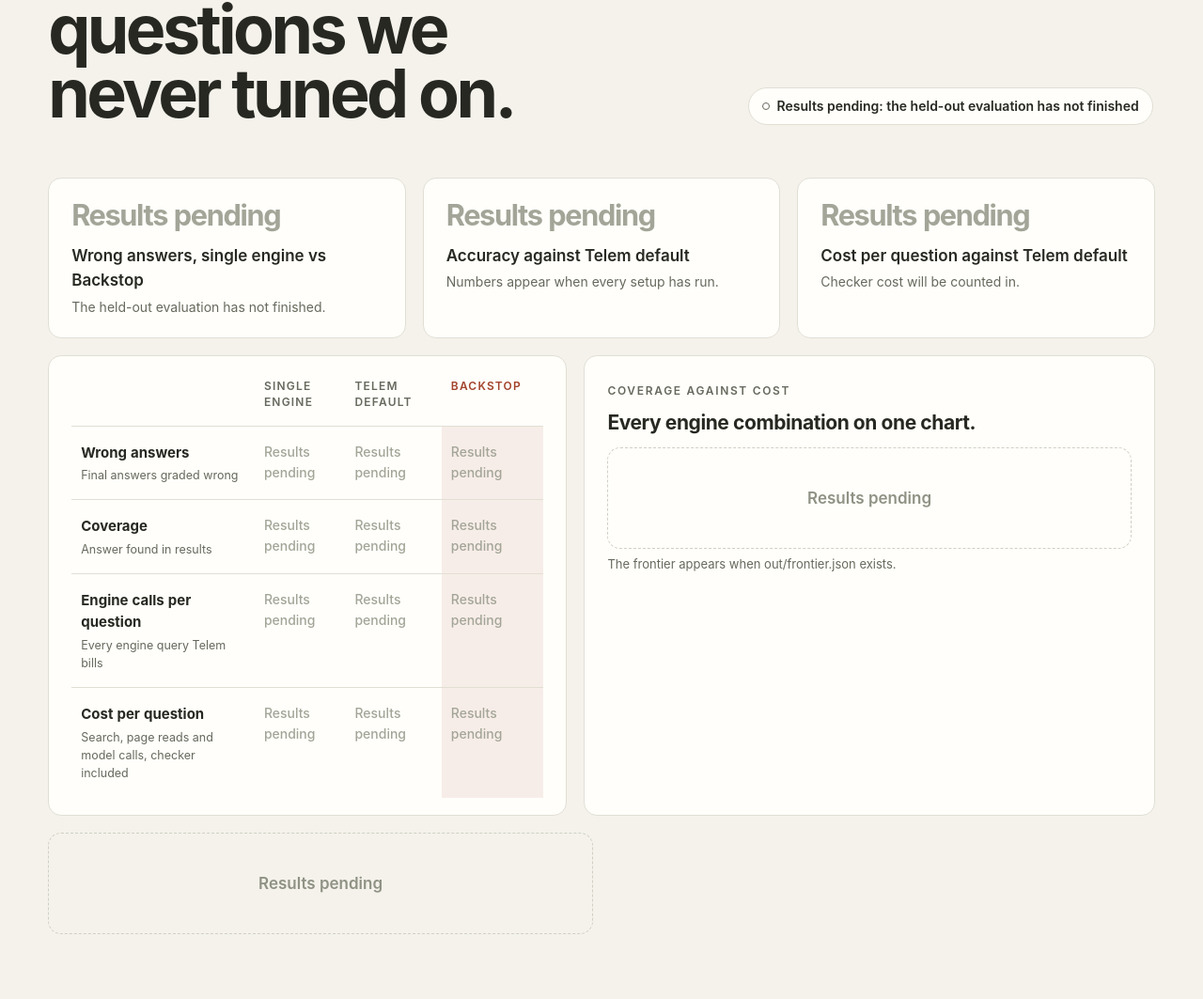
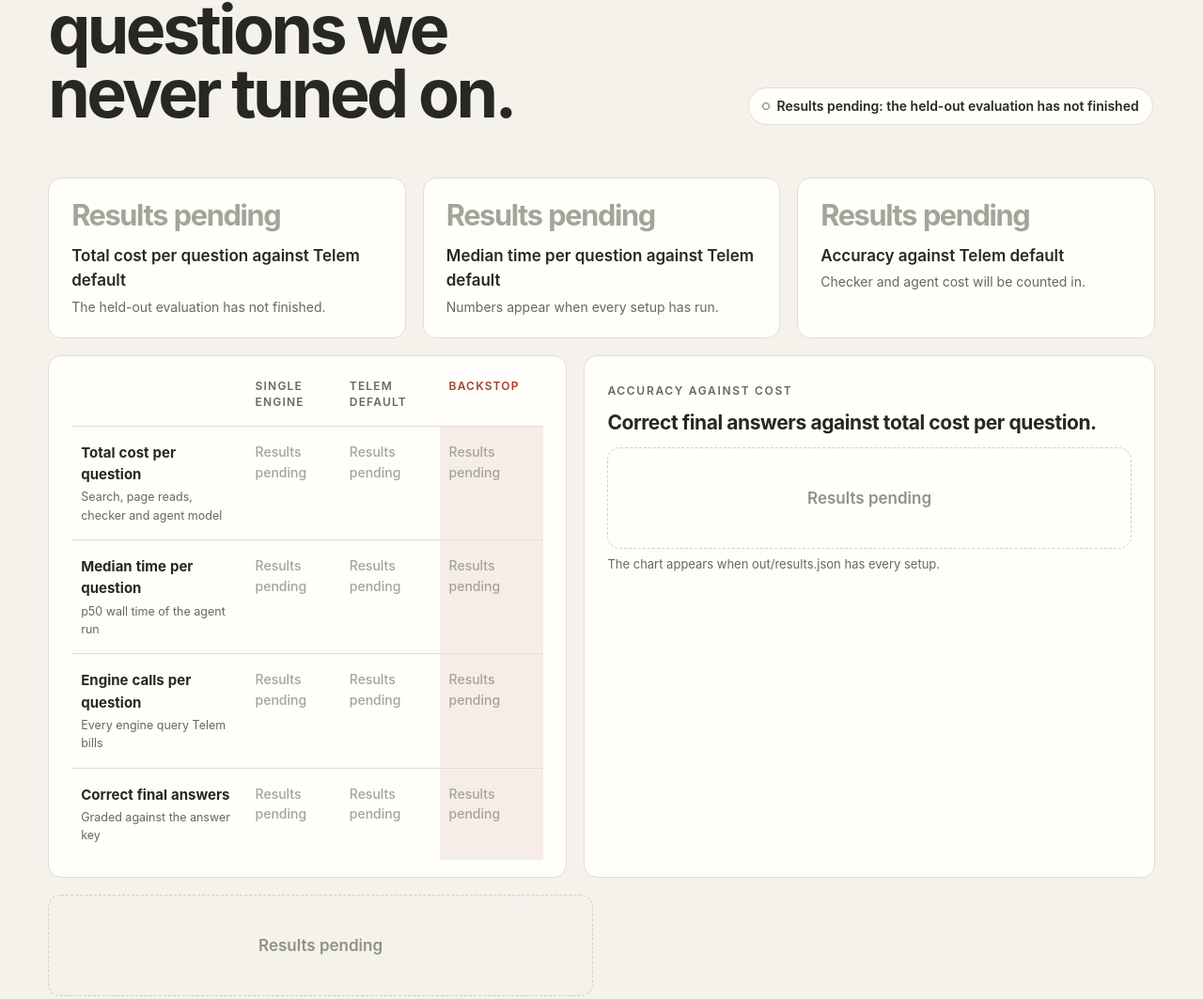
Before and after one commit to oliverrowebardeen/backstop, a plain HTML site: page ui/index.html in a window 1280 px wide. Shown: the part 4595-5658 px from the top of the page at 94% size. Drawn offline with Linux system fonts and the light colour scheme; no server answers.

Commit message:
S7 fix: Results lead with cost and time, accuracy shown as Backstop = Telem default, accuracy vs cost chart
Tiles: total cost per question, median time (p50), then accuracy as an equality with the counts
underneath. Table: total cost, p50 time, engine calls per question, correct answers. The coverage
row and retrieval-coverage frontier chart are gone (out/results.md keeps them); the new chart plots
correct final answers against total cost per question for single, Telem default and Backstop, every
number from out/results.json and Results pending without it.

Co-Authored-By: Claude Opus 5.5 <noreply@anthropic.com>

```diff
--- a/ui/app.js
+++ b/ui/app.js
@@ -14,9 +14,6 @@ const el = (tag, cls, text) => {
 const reduced = matchMedia('(prefers-reduced-motion: reduce)').matches;
 const params = new URLSearchParams(location.search);
 if (params.has('still')) document.documentElement.classList.add('still');
-async function getJSON(path) {
-  try { const r = await fetch(path, {cache: 'no-store'}); return r.ok ? await r.json() : null; } catch { return null; }
-}
 
 // Hero.
 const canvas = $('.hero .dots');
@@ -99,11 +96,9 @@ function initCopy() {
 }
 
 async function initData() {
-  const config = await getJSON('/config');
-  const firstEngine = config?.first_engine || 'tavily';
   let rescueTable = null;
-  try { ({rescueTable} = await loadResults($('#results'), {firstEngine})); } catch { /* results show their pending state */ }
-  drawFlow($('#how'), flowLabels(rescueTable, 'tavily'));
+  try { ({rescueTable} = await loadResults($('#results'))); } catch { /* results show their pending state */ }
+  drawFlow($('#how'), flowLabels(rescueTable));
 }
 
 initAutopsy();
--- a/ui/index.html
+++ b/ui/index.html
@@ -242,8 +242,8 @@
             </table>
           </div>
           <figure class="chart-card">
-            <figcaption><p class="label">Coverage against cost</p><p class="chart-title">Every engine combination on one&nbsp;chart.</p></figcaption>
-            <div class="frontier-chart"></div>
+            <figcaption><p class="label">Accuracy against cost</p><p class="chart-title">Correct final answers against total cost per&nbsp;question.</p></figcaption>
+            <div class="accuracy-chart"></div>
             <p class="chart-note"></p>
           </figure>
         </div>
--- a/ui/results.js
+++ b/ui/results.js
@@ -3,29 +3,18 @@
 // A setup may finish slightly fewer runs than the test split (a failed run is not scored).
 // Each setup is then reported on its own count, which must cover at least 95% of the split.
 const scored = (block, n) => block.n ?? n;
-const coverageOk = (m, n) => Number.isInteger(m) && m <= n && m >= Math.ceil(0.95 * n);
+const scoredEnough = (m, n) => Number.isInteger(m) && m <= n && m >= Math.ceil(0.95 * n);
 function proofMetrics(results) {
   if (!results || !Number.isInteger(results.n_test) || results.n_test <= 0) return null;
   const n = results.n_test;
   const {single, telem_default: baseline, second_opinion: ours} = results.setups || {};
-  if (![single, baseline, ours].every(s => s && coverageOk(scored(s, n), n) && s.correct + s.wrong + s.declined === scored(s, n))) return null;
+  if (![single, baseline, ours].every(s => s && scoredEnough(scored(s, n), n) && s.correct + s.wrong + s.declined === scored(s, n))) return null;
   const sameCount = scored(single, n) === scored(ours, n);
   const wrong = !single.wrong ? null : sameCount ? 100 * (single.wrong - ours.wrong) / single.wrong
     : 100 * (single.wrong_rate - ours.wrong_rate) / single.wrong_rate;
   const accuracy = 100 * (ours.accuracy - baseline.accuracy);
   const cost = baseline.cost_per_q_total > 0 ? 100 * (baseline.cost_per_q_total - ours.cost_per_q_total) / baseline.cost_per_q_total : null;
   return {n, wrong, accuracy, cost, single, baseline, ours};
-}
-
-/** Nondominated observed points. Never force Backstop onto the efficient frontier. */
-function efficientFrontier(points) {
-  const sorted = [...points].sort((a, b) => a.cost - b.cost || b.accuracy - a.accuracy);
-  let best = -1;
-  return sorted.filter(point => {
-    if (point.accuracy <= best) return false;
-    best = point.accuracy;
-    return true;
-  });
 }
 
 const SETUPS = [['single', 'Single engine'], ['telem_default', 'Telem default'], ['second_opinion', 'Backstop']];
@@ -53,20 +42,6 @@ async function getJSON(url) {
   } catch { return null; }
 }
 
-/** Coverage points by setup from frontier.json (answer found in results, not answer accuracy). */
-export function coverageBySetup(frontier, firstEngine = 'tavily') {
-  if (!frontier || !Array.isArray(frontier.points)) return {};
-  const find = predicate => frontier.points.find(predicate) || null;
-  // Prefer measured agent runs (same cohort for all three setups) over the one-search hit matrix.
-  const runs = Array.isArray(frontier.measured_runs) ? frontier.measured_runs : [];
-  const run = kind => runs.find(p => p.kind === kind) || null;
-  return {
-    single: run('single') || find(p => p.kind === 'combo' && p.engines?.length === 1 && p.engines[0] === firstEngine),
-    telem_default: run('telem_default') || find(p => p.kind === 'telem_default'),
-    second_opinion: run('second_opinion') || find(p => p.kind === 'second_opinion'),
-  };
-}
-
 /** Preserve the removed presentation endpoint's checks on the /results payload. */
 export function validateResults(results) {
   if (!results || ['fake', 'fixture', 'simulated'].some(flag => results[flag]) ||
@@ -78,7 +53,7 @@ export function validateResults(results) {
     if (!block) return false;
     const counts = [block.correct, block.wrong, block.declined];
     return counts.every(count => Number.isInteger(count) && count >= 0) &&
-      coverageOk(scored(block, n), n) && counts.reduce((sum, count) => sum + count, 0) === scored(block, n) &&
+      scoredEnough(scored(block, n), n) && counts.reduce((sum, count) => sum + count, 0) === scored(block, n) &&
       ['accuracy', 'wrong_rate', 'cost_per_q_total'].every(field => Number.isFinite(block[field]) && block[field] >= 0) &&
       Math.abs(block.accuracy - block.correct / scored(block, n)) <= .00011 &&
       Math.abs(block.wrong_rate - block.wrong / scored(block, n)) <= .00011;
@@ -100,32 +75,24 @@ function cell(text, sub) {
   return td;
 }
 
-function renderTable(table, metrics, coverage) {
+const seconds = ms => `${(ms / 1000).toFixed(1)} s`;
+const pick = (metrics, key) => metrics[{single: 'single', telem_default: 'baseline', second_opinion: 'ours'}[key]];
+const latencyOk = block => Number.isFinite(block.latency_p50_ms) && block.latency_p50_ms > 0;
+/** Equal within half a point: the two setups answered the same share of questions. */
+export const sameAccuracy = (a, b) => Math.abs(a.accuracy - b.accuracy) < 0.005;
+
+function renderTable(table, metrics) {
   const body = table.querySelector('tbody');
   body.replaceChildren();
   const rows = [
-    ['Wrong answers', 'Final answers graded wrong', key => {
-      if (!metrics) return [PENDING];
-      const s = metrics[{single: 'single', telem_default: 'baseline', second_opinion: 'ours'}[key]];
-      return [pct(s.wrong / scored(s, metrics.n)), `${s.wrong} of ${scored(s, metrics.n)} questions`];
-    }],
-    ['Coverage', 'Answer found in results', key => {
-      const p = coverage[key];
-      if (!p || !Number.isFinite(p.coverage)) return [PENDING];
-      const n = p.n_questions;
-      const count = Number.isInteger(n) ? `${Math.round(p.coverage * n)} of ${n} questions` : 'count not recorded';
-      return [pct(p.coverage), p.simulated ? `${count}, simulated` : count];
-    }],
-    ['Engine calls per question', 'Every engine query Telem bills', key => {
-      if (!metrics) return [PENDING];
-      const s = metrics[{single: 'single', telem_default: 'baseline', second_opinion: 'ours'}[key]];
-      return Number.isFinite(s.engine_calls_per_q) ? [s.engine_calls_per_q.toFixed(2), `over ${scored(s, metrics.n)} questions`] : [PENDING];
-    }],
-    ['Cost per question', 'Search, page reads and model calls, checker included', key => {
-      if (!metrics) return [PENDING];
-      const s = metrics[{single: 'single', telem_default: 'baseline', second_opinion: 'ours'}[key]];
-      return Number.isFinite(s.cost_per_q_total) ? [usd(s.cost_per_q_total), `over ${scored(s, metrics.n)} questions`] : [PENDING];
-    }],
+    ['Total cost per question', 'Search, page reads, checker and agent model', s =>
+      Number.isFinite(s.cost_per_q_total) ? [usd(s.cost_per_q_total), `over ${scored(s, metrics.n)} questions`] : [PENDING]],
+    ['Median time per question', 'p50 wall time of the agent run', s =>
+      latencyOk(s) ? [seconds(s.latency_p50_ms), `over ${scored(s, metrics.n)} questions`] : [PENDING]],
+    ['Engine calls per question', 'Every engine query Telem bills', s =>
+      Number.isFinite(s.engine_calls_per_q) ? [s.engine_calls_per_q.toFixed(2), `over ${scored(s, metrics.n)} questions`] : [PENDING]],
+    ['Correct final answers', 'Graded against the answer key', s =>
+      [`${s.correct}/${scored(s, metrics.n)}`, pct(s.correct / scored(s, metrics.n))]],
   ];
   for (const [label, sub, value] of rows) {
     const tr = el('tr');
@@ -134,7 +101,7 @@ function renderTable(table, metrics, coverage) {
     th.append(el('span', 'cell-main', label), el('span', 'cell-sub', sub));
     tr.append(th);
     for (const [key] of SETUPS) {
-      const [main, detail] = value(key);
+      const [main, detail] = metrics ? value(pick(metrics, key)) : [PENDING];
       const td = cell(main, detail);
       if (main === PENDING) td.classList.add('is-pending');
       if (key === 'second_opinion') td.classList.add('is-ours');
@@ -144,79 +111,79 @@ function renderTable(table, metrics, coverage) {
   }
 }
 
+/** Cost and time lead; accuracy is shown as equal when it is. */
 function renderHeadline(root, metrics) {
   const tiles = root.querySelector('.headline-numbers');
   tiles.replaceChildren();
-  const tile = (value, label, detail, pending) => {
-    const box = el('div', `headline-tile${pending ? ' is-pending' : ''}`);
+  const tile = (value, label, detail, pending, cls = '') => {
+    const box = el('div', `headline-tile${pending ? ' is-pending' : ''}${cls ? ` ${cls}` : ''}`);
     box.append(el('p', 'tile-value', value), el('p', 'tile-label', label), el('p', 'tile-detail', detail));
     tiles.append(box);
   };
   if (!metrics) {
-    tile(PENDING, 'Wrong answers, single engine vs Backstop', 'The held-out evaluation has not finished.', true);
-    tile(PENDING, 'Accuracy against Telem default', 'Numbers appear when every setup has run.', true);
-    tile(PENDING, 'Cost per question against Telem default', 'Checker cost will be counted in.', true);
+    tile(PENDING, 'Total cost per question against Telem default', 'The held-out evaluation has not finished.', true);
+    tile(PENDING, 'Median time per question against Telem default', 'Numbers appear when every setup has run.', true);
+    tile(PENDING, 'Accuracy against Telem default', 'Checker and agent cost will be counted in.', true);
     return;
   }
-  const {n, single, baseline, ours} = metrics;
-  const of = b => `${b.wrong} of ${scored(b, n)}`;
-  tile(pct(ours.wrong_rate), 'Wrong answers, Backstop',
-    `Backstop ${of(ours)}, single engine ${of(single)}, Telem default ${of(baseline)}`);
-  // "No accuracy loss" only when the measured rate is not below Telem default's.
-  const noLoss = ours.accuracy >= baseline.accuracy;
-  tile(noLoss ? 'No accuracy loss' : `${pct(ours.accuracy)} vs ${pct(baseline.accuracy)}`, 'Accuracy, Backstop vs Telem default',
-    `${ours.correct} of ${scored(ours, n)} correct vs ${baseline.correct} of ${scored(baseline, n)}`);
+  const {n, baseline, ours} = metrics;
   const cost = metrics.cost;
-  tile(cost === null ? PENDING : `${Math.abs(cost).toFixed(1)}% ${cost >= 0 ? 'lower' : 'higher'}`, 'Cost per question against Telem default',
-    `${usd(ours.cost_per_q_total)} vs ${usd(baseline.cost_per_q_total)}, checker included`, cost === null);
+  tile(cost === null ? PENDING : `${Math.abs(cost).toFixed(1)}% ${cost >= 0 ? 'lower' : 'higher'}`, 'Total cost per question, Backstop vs Telem default',
+    `${usd(ours.cost_per_q_total)} vs ${usd(baseline.cost_per_q_total)}, checker and agent model included`, cost === null);
+  if (latencyOk(ours) && latencyOk(baseline)) {
+    const change = 100 * (baseline.latency_p50_ms - ours.latency_p50_ms) / baseline.latency_p50_ms;
+    tile(`${Math.abs(change).toFixed(1)}% ${change >= 0 ? 'faster' : 'slower'}`, 'Median time per question, Backstop vs Telem default',
+      `${seconds(ours.latency_p50_ms)} vs ${seconds(baseline.latency_p50_ms)} (p50)`);
+  } else tile(PENDING, 'Median time per question against Telem default', 'Latency was not recorded.', true);
+  const counts = `${ours.correct}/${scored(ours, n)} vs ${baseline.correct}/${scored(baseline, n)} correct`;
+  if (sameAccuracy(ours, baseline)) tile('Backstop = Telem default', 'Accuracy', counts, false, 'is-equal');
+  else tile(`${pct(ours.accuracy)} vs ${pct(baseline.accuracy)}`, 'Accuracy, Backstop vs Telem default', counts);
 }
 
-export function drawFrontier(container, frontier) {
-  const points = frontier && Array.isArray(frontier.points) ? frontier.points.filter(p => Number.isFinite(p.coverage) && Number.isFinite(p.cost_per_q)) : [];
+/** Correct final answers against total cost per question, one labelled point per setup. */
+export function drawAccuracyCost(container, metrics) {
   const note = container.parentElement.querySelector('.chart-note');
-  if (!points.length) {
+  const points = metrics ? SETUPS.map(([key, name]) => ({key, name, s: pick(metrics, key)}))
+    .filter(p => Number.isFinite(p.s.cost_per_q_total) && Number.isFinite(p.s.accuracy)) : [];
+  if (points.length < SETUPS.length) {
     container.replaceChildren(el('p', 'pending-box', PENDING));
-    if (note) note.textContent = 'The frontier appears when out/frontier.json exists.';
+    if (note) note.textContent = 'The chart appears when out/results.json has every setup.';
     return;
   }
-  const W = 900, H = 470, L = 78, R = 30, T = 24, B = 70;
-  const maxCost = Math.max(...points.map(p => p.cost_per_q)) * 1.12;
+  const W = 620, H = 400, L = 64, R = 34, T = 24, B = 62;
+  const maxCost = Math.max(...points.map(p => p.s.cost_per_q_total)) * 1.18;
+  // A scatter needs no zero baseline; the floor is a round 5 points, at least 8 below the lowest setup.
+  const floor = Math.max(0, Math.floor((Math.min(...points.map(p => p.s.accuracy)) - 0.08) * 20) / 20);
   const x = v => L + (v / maxCost) * (W - L - R);
-  const y = v => H - B - v * (H - T - B);
-  const ours = points.find(p => p.kind === 'second_opinion');
-  const base = points.find(p => p.kind === 'telem_default');
-  const n = base?.n_questions || ours?.n_questions || points[0].n_questions;
+  const y = v => H - B - ((v - floor) / (1 - floor)) * (H - T - B);
   const chart = svg('svg', {viewBox: `0 0 ${W} ${H}`, role: 'img', class: 'frontier-svg',
-    'aria-label': `Answer found in results against search cost per question for ${points.length} setups on ${n || 'the'} held-out questions.`});
+    'aria-label': `Correct final answers against total cost per question: ${points.map(p => `${p.name} ${pct(p.s.accuracy)} at ${usd(p.s.cost_per_q_total)}`).join(', ')}.`});
+  const steps = Math.round((1 - floor) / 0.05);
+  for (let i = 0; i <= steps; i += 1) {
+    const value = floor + i * 0.05, gy = y(value);
+    chart.append(svg('line', {x1: L, x2: W - R, y1: gy, y2: gy, class: 'grid'}), svg('text', {x: L - 12, y: gy + 4, 'text-anchor': 'end', class: 'tick-label'}, `${Math.round(value * 100)}%`));
+  }
   for (let i = 0; i <= 4; i += 1) {
-    const gy = y(i / 4);
-    chart.append(svg('line', {x1: L, x2: W - R, y1: gy, y2: gy, class: 'grid'}), svg('text', {x: L - 12, y: gy + 4, 'text-anchor': 'end', class: 'tick-label'}, `${i * 25}%`));
     const value = (maxCost * i) / 4;
     chart.append(svg('text', {x: x(value), y: H - B + 24, 'text-anchor': 'middle', class: 'tick-label'}, `$${value.toFixed(3)}`));
   }
   chart.append(svg('line', {x1: L, x2: L, y1: T, y2: H - B, class: 'axis'}), svg('line', {x1: L, x2: W - R, y1: H - B, y2: H - B, class: 'axis'}));
-  const combos = points.filter(p => p.kind === 'combo');
-  const front = efficientFrontier(combos.map(p => ({...p, cost: p.cost_per_q, accuracy: p.coverage})));
-  if (front.length > 1) chart.append(svg('polyline', {points: front.map(p => `${x(p.cost)},${y(p.accuracy)}`).join(' '), class: 'front-line'}));
-  for (const p of combos) {
-    const dot = svg('circle', {cx: x(p.cost_per_q), cy: y(p.coverage), r: 4, class: 'dot-combo'});
-    dot.append(svg('title', {}, `${(p.engines || []).join(' + ')}: ${pct(p.coverage)} found, $${p.cost_per_q.toFixed(4)} per question`));
-    chart.append(dot);
-  }
-  const label = (p, text, cls, dx, dy) => {
-    const dot = svg('circle', {cx: x(p.cost_per_q), cy: y(p.coverage), r: cls === 'ours' ? 8 : 7, class: `dot-${cls}`});
-    dot.append(svg('title', {}, `${text}: ${pct(p.coverage)} found, $${p.cost_per_q.toFixed(4)} per question`));
-    chart.append(dot, svg('text', {x: x(p.cost_per_q) + dx, y: y(p.coverage) + dy, class: `point-label label-${cls}`, 'text-anchor': dx < 0 ? 'end' : 'start'}, text));
-  };
-  if (base) label(base, 'Telem default', 'base', -14, 26);
-  if (ours) label(ours, ours.simulated ? 'Backstop (simulated)' : 'Backstop', 'ours', 14, -14);
-  chart.append(svg('text', {x: (L + W - R) / 2, y: H - 14, 'text-anchor': 'middle', class: 'axis-label'}, 'search cost per question'),
-    svg('text', {transform: `translate(20 ${(T + H - B) / 2}) rotate(-90)`, 'text-anchor': 'middle', class: 'axis-label'}, 'answer found in results'));
+  const ordered = [...points].sort((a, b) => a.s.cost_per_q_total - b.s.cost_per_q_total);
+  ordered.forEach((p, i) => {
+    const cx = x(p.s.cost_per_q_total), cy = y(p.s.accuracy);
+    const count = scored(p.s, metrics.n);
+    const dot = svg('circle', {cx, cy, r: p.key === 'second_opinion' ? 9 : 8, class: `dot-${p.key}`});
+    dot.append(svg('title', {}, `${p.name}: ${p.s.correct} of ${count} correct (${pct(p.s.accuracy)}), ${usd(p.s.cost_per_q_total)} total per question`));
+    // Labels alternate above and below so nearby points never collide.
+    const above = i % 2 === 0;
+    chart.append(dot,
+      svg('text', {x: cx, y: cy + (above ? -32 : 34), 'text-anchor': 'middle', class: `point-label${p.key === 'second_opinion' ? ' label-ours' : ''}`}, p.name),
+      svg('text', {x: cx, y: cy + (above ? -15 : 51), 'text-anchor': 'middle', class: 'point-sub'}, `${p.s.correct}/${count} correct, ${usd(p.s.cost_per_q_total)}`));
+  });
+  chart.append(svg('text', {x: (L + W - R) / 2, y: H - 14, 'text-anchor': 'middle', class: 'axis-label'}, 'total cost per question'),
+    svg('text', {transform: `translate(20 ${(T + H - B) / 2}) rotate(-90)`, 'text-anchor': 'middle', class: 'axis-label'}, 'correct final answers'));
   container.replaceChildren(chart);
-  if (note) {
-    const parts = [`${combos.length} engine combinations`, n ? `${n} held-out questions` : null, frontier.non_trap_only ? 'traps excluded' : null].filter(Boolean);
-    note.textContent = `${parts.join(', ')}.${!ours?.simulated && ours?.label === 'measured agent runs' ? ` Small dots: one search per engine combination. Labelled points: measured agent runs on ${ours.n_questions} questions, search and checker cost per question.` : ''}${ours?.simulated ? ` The Backstop point is simulated (${String(ours.label || 'not measured').replace(/^simulated,?\s*/i, '') || 'not measured'}) until the held-out evaluation runs.` : ''}`;
-  }
+  if (note) note.textContent = `${metrics.n} held-out questions; each setup is scored on the runs it finished. Total cost includes search, page reads, the checker and the agent model. The vertical axis starts at ${Math.round(floor * 100)}%.`;
 }
 
 /** Two plain findings from analysis/findings.md. A FAKE DATA banner keeps them hidden. */
@@ -258,7 +225,7 @@ export function raceNote(metrics) {
     `${usd(ours.cost_per_q_total)} vs ${usd(baseline.cost_per_q_total)} total per question).`;
 }
 
-export async function loadResults(root, {firstEngine = 'tavily'} = {}) {
+export async function loadResults(root) {
   const [data, site] = await Promise.all([getJSON('/results'), getJSON('/site-data')]);
   const results = data?.results || null;
   const metrics = measured(results, validateResults(results));
@@ -269,10 +236,8 @@ export async function loadResults(root, {firstEngine = 'tavily'} = {}) {
   renderHeadline(root, metrics);
   const note = document.getElementById('race-honest');
   if (note) { const text = raceNote(metrics); note.textContent = text || ''; note.hidden = !text; }
-  // Prefer the raw file (it carries the simulated flag and question counts); /results drops those fields.
-  const frontier = site?.frontier || data?.frontier || null;
-  renderTable(root.querySelector('.results-table'), metrics, coverageBySetup(frontier, firstEngine));
-  drawFrontier(root.querySelector('.frontier-chart'), frontier);
+  renderTable(root.querySelector('.results-table'), metrics);
+  drawAccuracyCost(root.querySelector('.accuracy-chart'), metrics);
   renderFindings(root, site?.findings ?? null);
   return {metrics, rescueTable: site?.rescue_table || null};
 }
```
Also changed, not shown: tests/s7/test_results.mjs (+14 -1 lines), tests/s7/test_site.mjs (+1 -11 lines), ui/style.css (+6 -5 lines).
